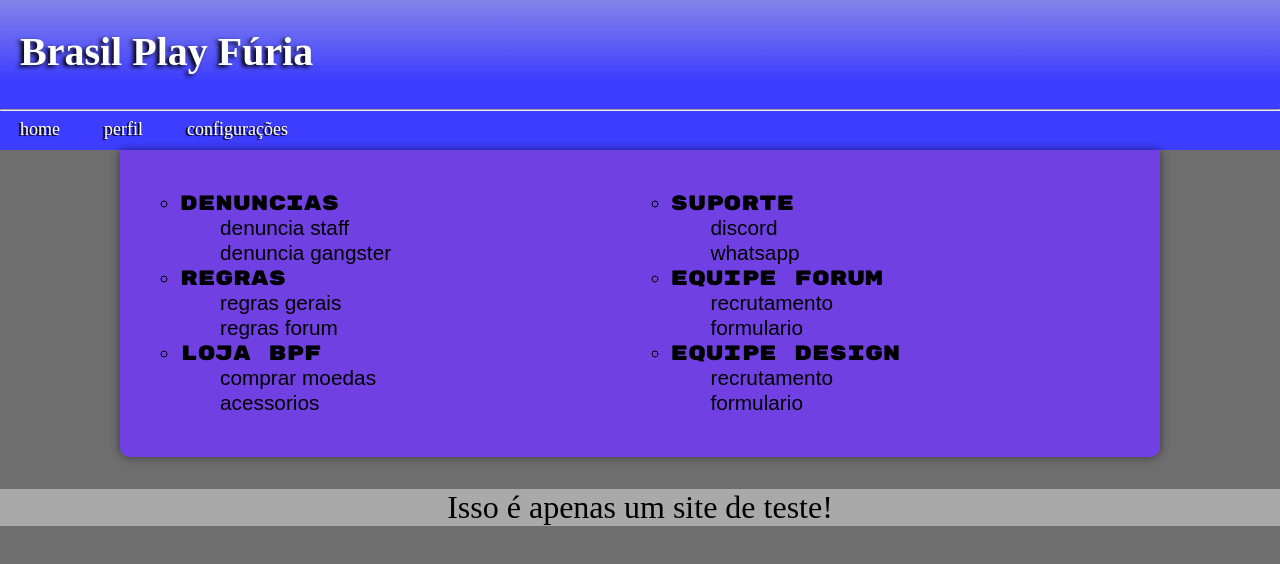
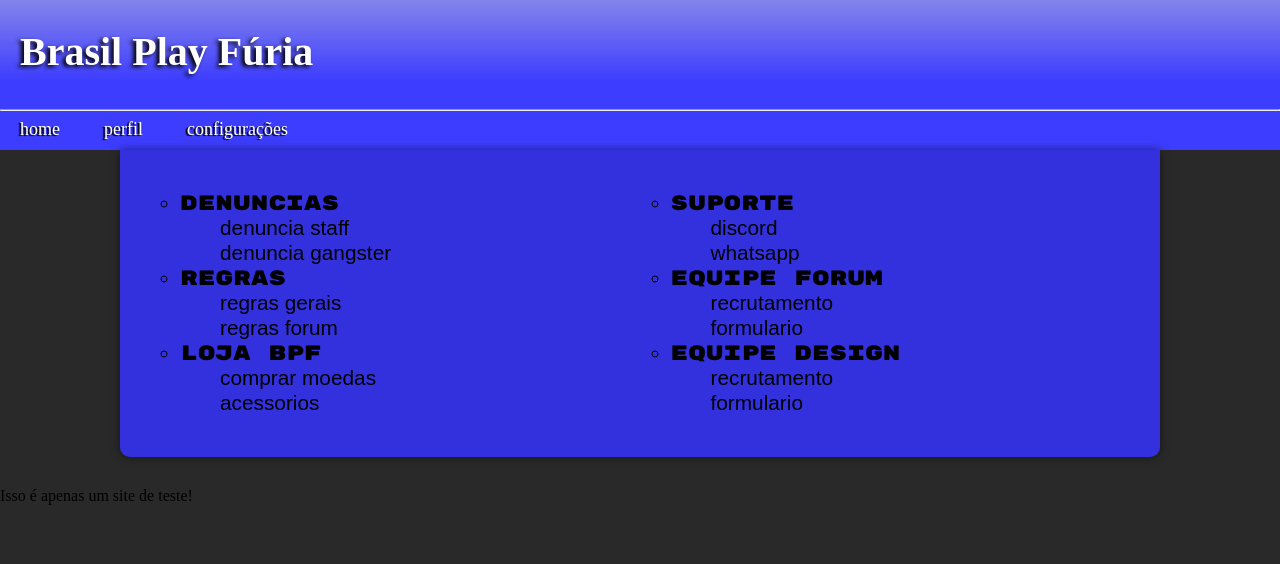
Before and after one commit to lyancarvalho/BPF-teste, a plain HTML site: page index.html in a window 1280 px wide. Drawn offline with Linux system fonts and the light colour scheme; a web font is replaced by a local one.

Commit message:
Update style.css

```diff
--- a/style.css
+++ b/style.css
@@ -4,7 +4,7 @@
 @import url('https://fonts.googleapis.com/css2?family=Rubik+Mono+One&display=swap');
 
 body {
-    background-color: rgb(110, 110, 110);
+    background-color: rgb(41, 41, 41);
     margin: auto;
 }
 
@@ -51,7 +51,7 @@ main {
     margin: auto;
     margin-bottom: 30px;
     padding: 20px;
-    background-color: rgba(114, 56, 248, 0.849);
+    background-color: #3633ffd8;
     box-shadow: 0px 0px 10px rgba(0, 0, 0, 0.519);
     border-radius: 0px 0px 10px 10px;
     font-size: 1.3em;
@@ -71,10 +71,3 @@ aside li a {
     text-decoration-line: none;
     font-family: 'Vina Sans', sans-serif;
 }
-
-footer {
-    color: rgb(0, 0, 0);
-    font-size: 2em;
-    background-color: darkgray;
-    text-align: center;
-}
```
